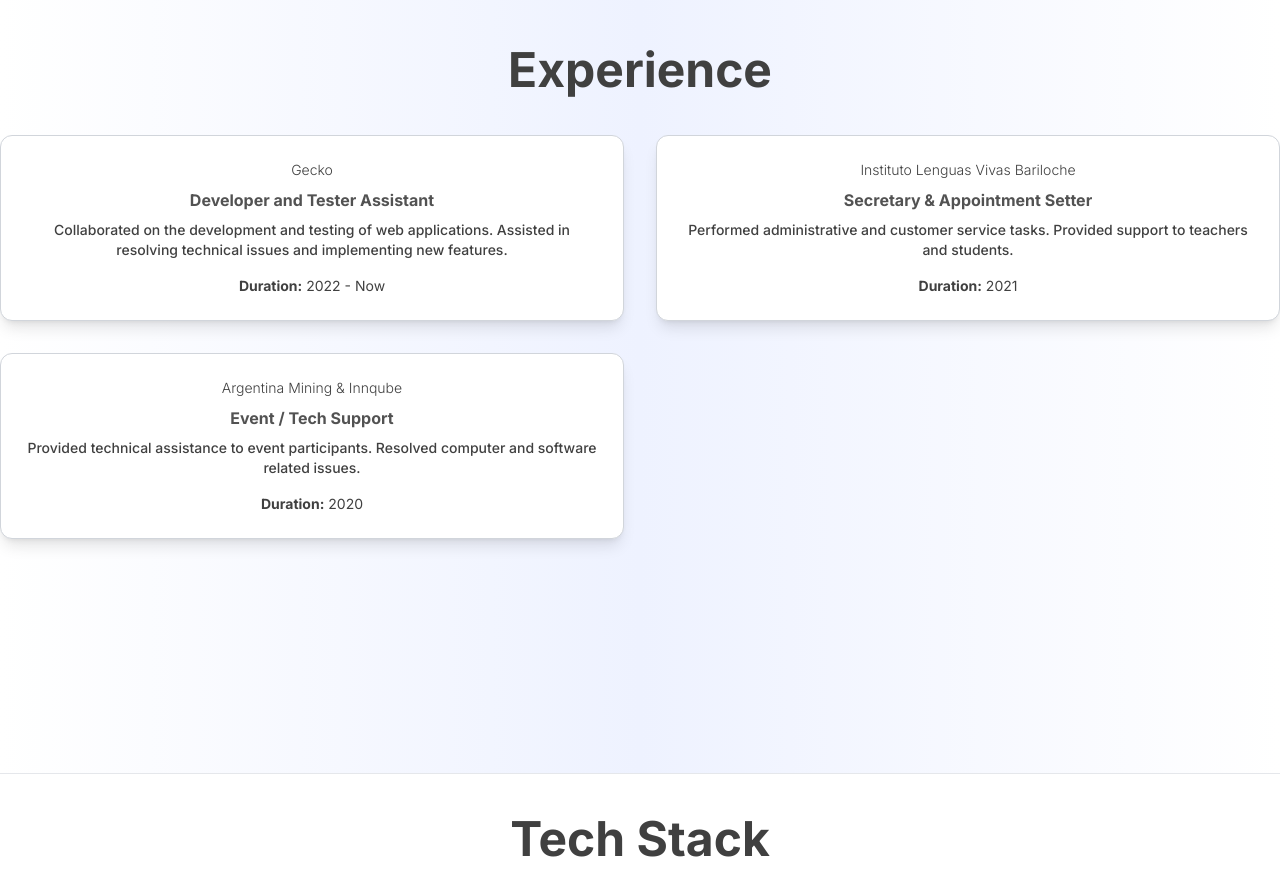
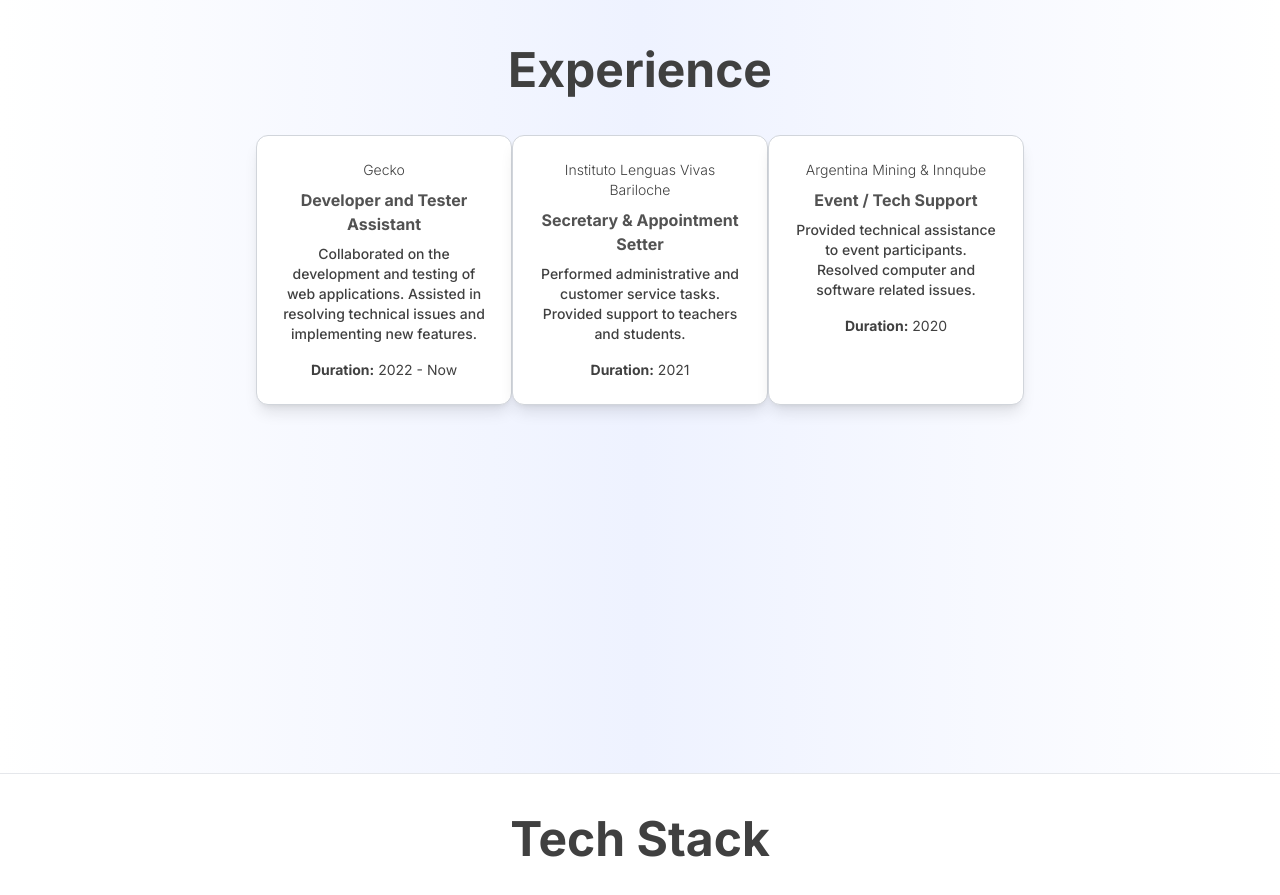
Before and after one commit to tmatteozzi/portfolio, a Next.js app: page / in a window 1280 px wide. Shown: the part 3040-3935 px from the top of the page. Built offline with nearby package versions, Linux system fonts and the light colour scheme.

Commit message:
Experiences

```diff
--- a/app/pages/Experience/Experience.tsx
+++ b/app/pages/Experience/Experience.tsx
@@ -21,7 +21,7 @@
 }: ExperienceProps) {
     return (
         <motion.div
-            className="p-6 shadow-lg border border-gray-300 dark:border-gray-800 rounded-xl bg-white dark:bg-gray-900 transform transition-transform duration-300 w-full h-full flex flex-col justify-between"
+            className="bg-white dark:bg-gray-900 border-gray-300 dark:border-gray-800 p-6 shadow-lg border rounded-xl"
             whileHover="hover"
             variants={experienceVariants}
         >
@@ -32,7 +32,7 @@
                 <h3 className="text-md font-bold text-neutral-600 dark:text-white mb-2">
                     {role}
                 </h3>
-                <p className="text-sm font-medium text-neutral-700 dark:text-gray-400 mb-4">
+                <p className="text-sm font-medium text-neutral-700 dark:text-gray-400 mb-4 overflow-hidden">
                     {description}
                 </p>
             </div>
--- a/app/pages/Experience/ExperienceList.tsx
+++ b/app/pages/Experience/ExperienceList.tsx
@@ -1,7 +1,6 @@
 'use client';
 import React from 'react';
-import Experience from './Experience';
-import { ExperienceProps } from './Experience';
+import Experience, { ExperienceProps } from './Experience';
 import { motion } from 'framer-motion';
 
 interface ExperienceListProps {
@@ -22,15 +21,13 @@
     return (
         <section
             id="experience-list"
-            className="min-h-screen py-16 bg-gradient-to-r from-white via-indigo-50 to-white dark:from-gray-900 dark:via-gray-950 dark:to-black text-center"
+            className=" bg-gradient-to-r from-white via-indigo-50 to-white dark:from-gray-900 dark:via-gray-950 dark:to-black min-h-screen py-16 text-center"
         >
             <h1 className="text-2xl md:text-4xl lg:text-5xl font-bold text-neutral-700 dark:text-white leading-relaxed lg:leading-snug mb-8 mx-auto">
                 Experience
             </h1>
             <motion.div
-                className={`grid grid-cols-1 sm:grid-cols-2 lg:grid-cols-2 gap-8 max-w-7xl mx-auto ${
-                    experiences.length % 2 === 1 ? 'md:place-items-center' : ''
-                }`}
+                className="flex flex-wrap justify-center"
                 variants={containerVariants}
                 initial="hidden"
                 animate="visible"
@@ -39,7 +36,7 @@
                     <motion.div
                         key={index}
                         variants={itemVariants}
-                        className={`flex items-stretch h-full mx-8 sm:mx-0`}
+                        className="flex items-stretch w-full sm:w-1/2 md:w-1/2 lg:w-1/4 xl:w-1/5 mx-auto sm:mx-0 mb-4"
                     >
                         <Experience
                             companyName={experience.companyName}
```
